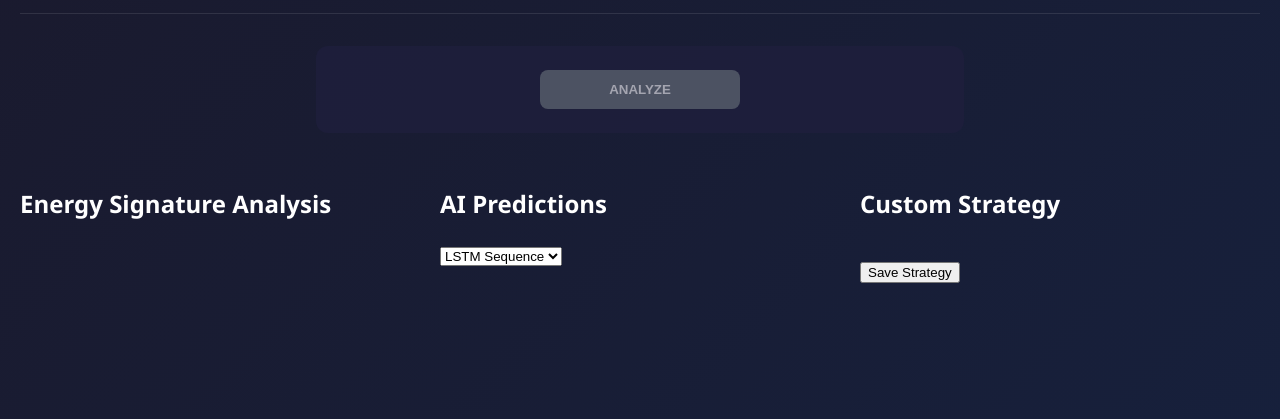
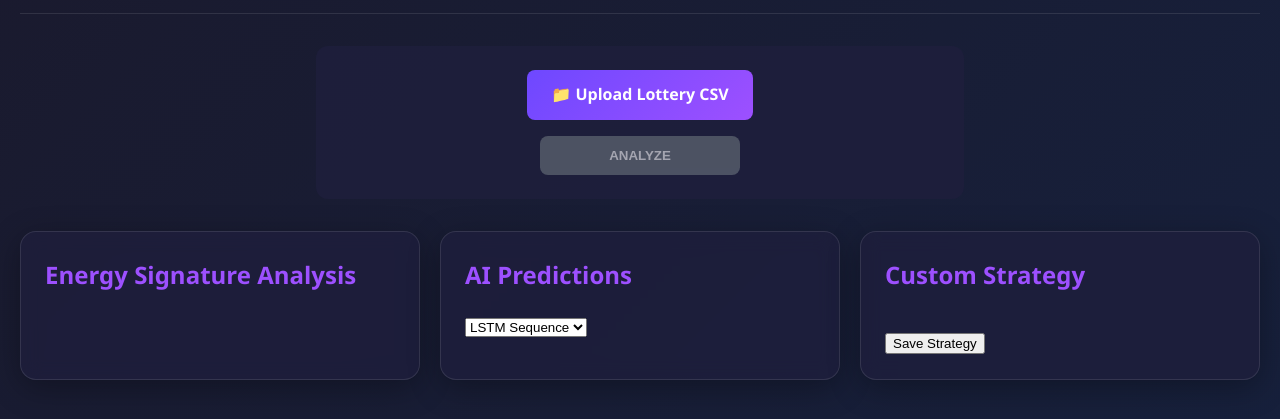
Before and after one commit to mikeBehar/lottery-analysis-pro, a website: page index.html in a window 1280 px wide. Shown: the part 87-506 px from the top of the page. Drawn offline with nearby package versions, Linux system fonts and the light colour scheme.

Commit message:
Update index.html with new content

```diff
--- a/index.html
+++ b/index.html
@@ -4,27 +4,31 @@
   <meta charset="UTF-8">
   <title>Lottery Analysis Pro</title>
   <link rel="stylesheet" href="styles/main.css">
+  <!-- Add PapaParse CSV library -->
+  <script src="https://cdnjs.cloudflare.com/ajax/libs/PapaParse/5.3.0/papaparse.min.js"></script>
 </head>
 <body>
   <header>
     <h1>Lottery Analysis Pro <span class="version">v1.0.0</span></h1>
-    <input type="file" id="csvUpload" accept=".csv">
   </header>
 
-<div class="control-panel">
-  <input type="file" id="csvUpload" accept=".csv">
-  <button id="analyzeBtn" disabled>ANALYZE</button>
-</div>
+  <div class="control-panel">
+    <label for="csvUpload" class="upload-label">
+      📁 Upload Lottery CSV
+    </label>
+    <input type="file" id="csvUpload" accept=".csv">
+    <button id="analyzeBtn" disabled>ANALYZE</button>
+  </div>
 
   <div class="panels">
     <!-- Energy Signature Panel -->
-    <section id="energy-panel">
+    <section id="energy-panel" class="panel">
       <h2>Energy Signature Analysis</h2>
       <div id="energy-results"></div>
     </section>
 
     <!-- Machine Learning Panel -->
-    <section id="ml-panel">
+    <section id="ml-panel" class="panel">
       <h2>AI Predictions <span id="ml-confidence"></span></h2>
       <div id="ml-results"></div>
       <select id="ml-model">
@@ -34,7 +38,7 @@
     </section>
 
     <!-- Strategy Builder -->
-    <section id="strategy-builder">
+    <section id="strategy-builder" class="panel">
       <h2>Custom Strategy</h2>
       <div id="formula-builder"></div>
       <button id="save-strategy">Save Strategy</button>
```
